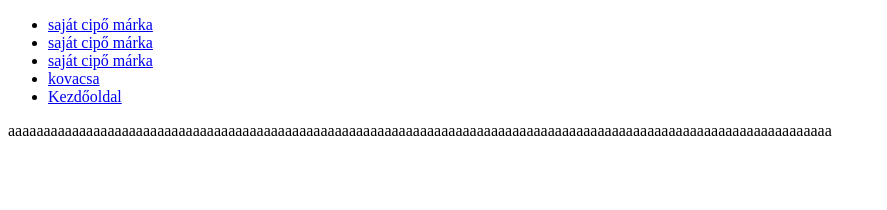
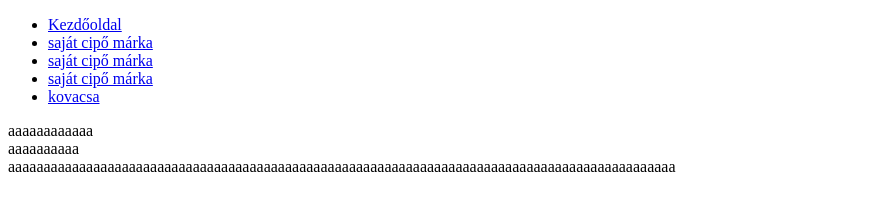
Before and after one commit to koviaron2011/SneakerHead_9b_1.cs, a plain HTML site: page kovacsaron.html in a window 1280 px wide. Shown: the whole page, without its empty margins (0-887 px from the left). Drawn offline with Linux system fonts and the light colour scheme.

Commit message:
rendezés

```diff
--- a/kovacsaron.html
+++ b/kovacsaron.html
@@ -11,13 +11,15 @@
 <body>
     <nav>
         <ul>
+            <li><a href="index.html">Kezdőoldal</a></li>
             <li><a href="szabi.html">saját cipő márka</a></li>
             <li><a href="noel.html">saját cipő márka</a></li>
             <li><a href="mihalikaron.html">saját cipő márka</a></li>
             <li><a href="kovacsaron.html">kovacsa</a></li>
-            <li><a href="index.html">Kezdőoldal</a></li>
         </ul>
     </nav>
-    <div>aaaaaaaaaaaaaaaaaaaaaaaaaaaaaaaaaaaaaaaaaaaaaaaaaaaaaaaaaaaaaaaaaaaaaaaaaaaaaaaaaaaaaaaaaaaaaaaaaaaaaaaaaaaaaaaaaaaa</div>
+    <div>aaaaaaaaaaaa <div>
+        aaaaaaaaaa
+    <div>aaaaaaaaaaaaaaaaaaaaaaaaaaaaaaaaaaaaaaaaaaaaaaaaaaaaaaaaaaaaaaaaaaaaaaaaaaaaaaaaaaaaaaaaaaaaaa</div>
 </body>
 </html>
```
Also changed, not shown: index.html (+0 -1 lines).
